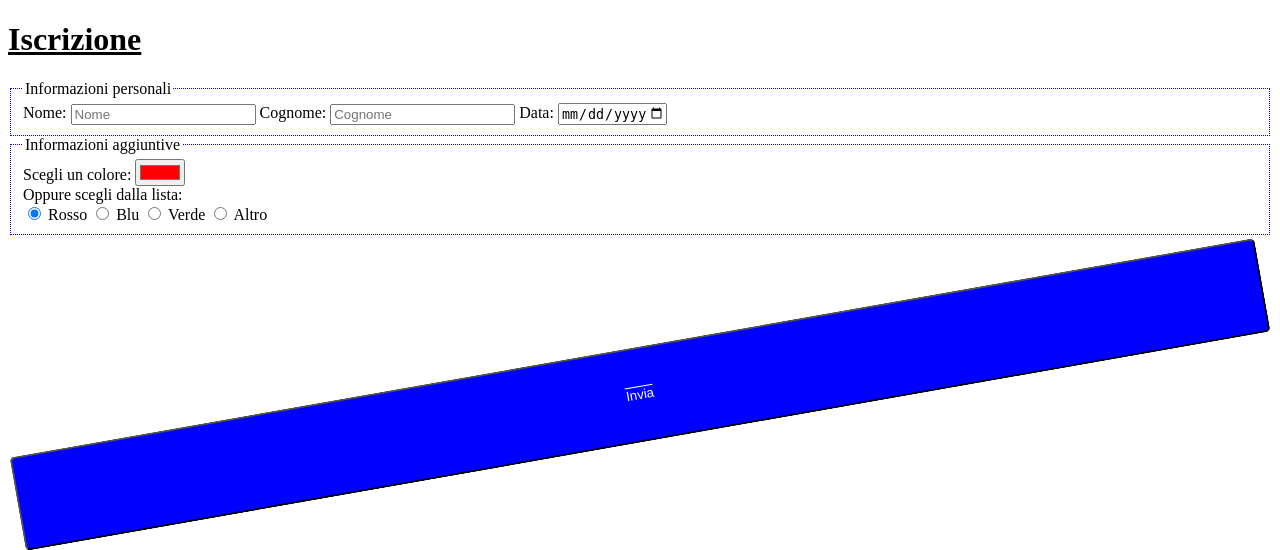
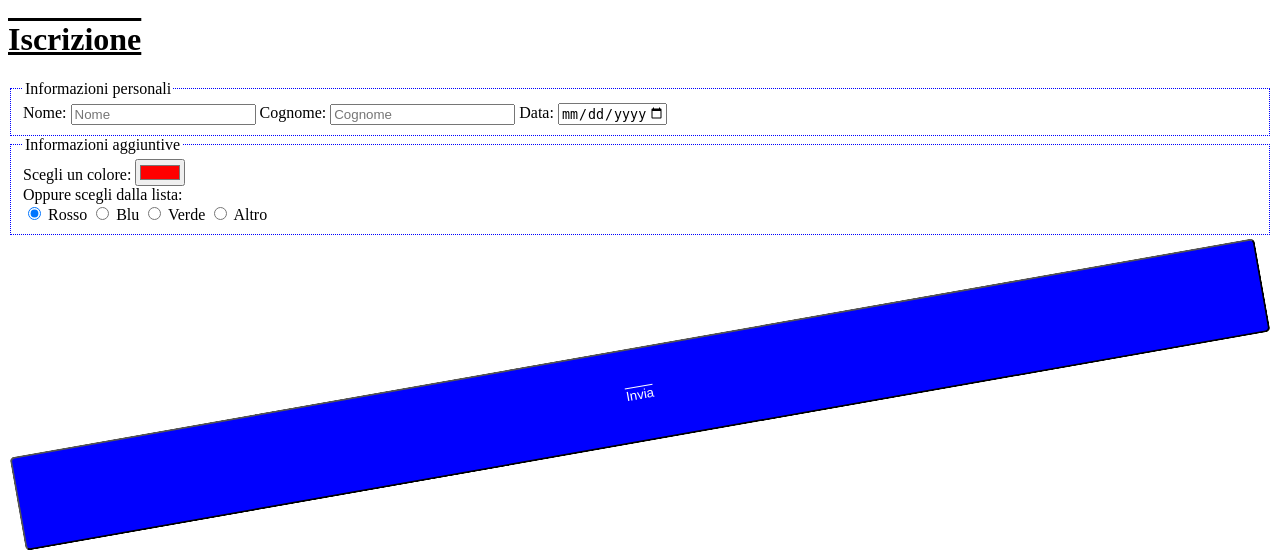
Before and after one commit to nicolo-mn/web-dev-past-exams, a PHP site: page / in a window 1280 px wide. Shown: the top 550 px of the page. Run offline with PHP 8.4, Linux system fonts and the light colour scheme.

Commit message:
corrected css

```diff
--- a/20200221/compito_A/html/style.css
+++ b/20200221/compito_A/html/style.css
@@ -1,6 +1,5 @@
 h1 {
-    text-decoration: overline;
-    text-decoration: underline;
+    text-decoration: overline underline;
 }
 
 fieldset {
```
